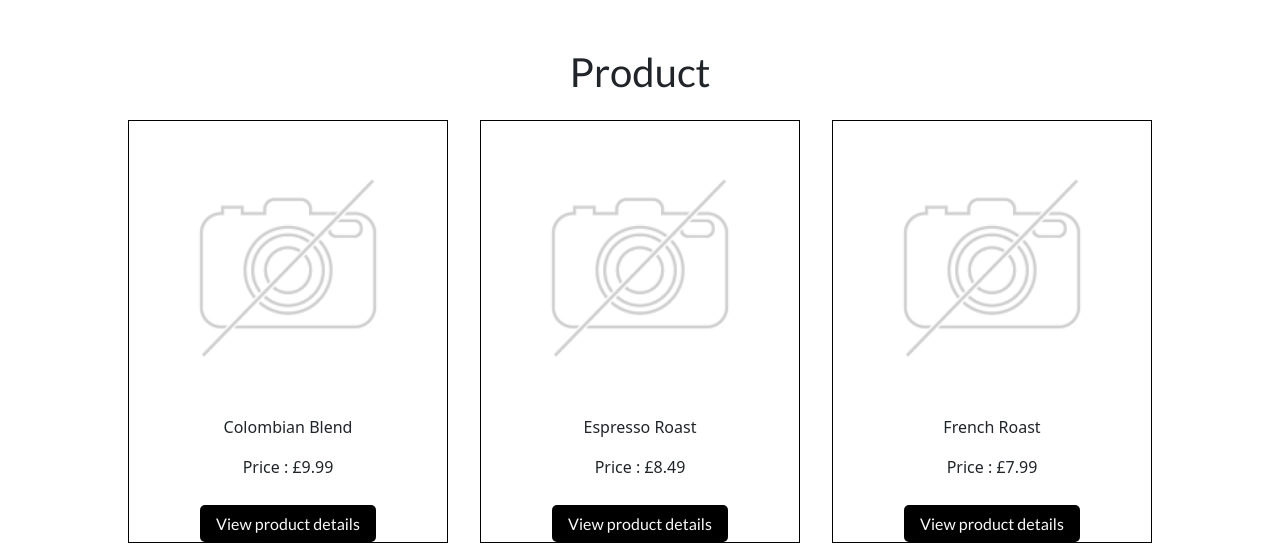
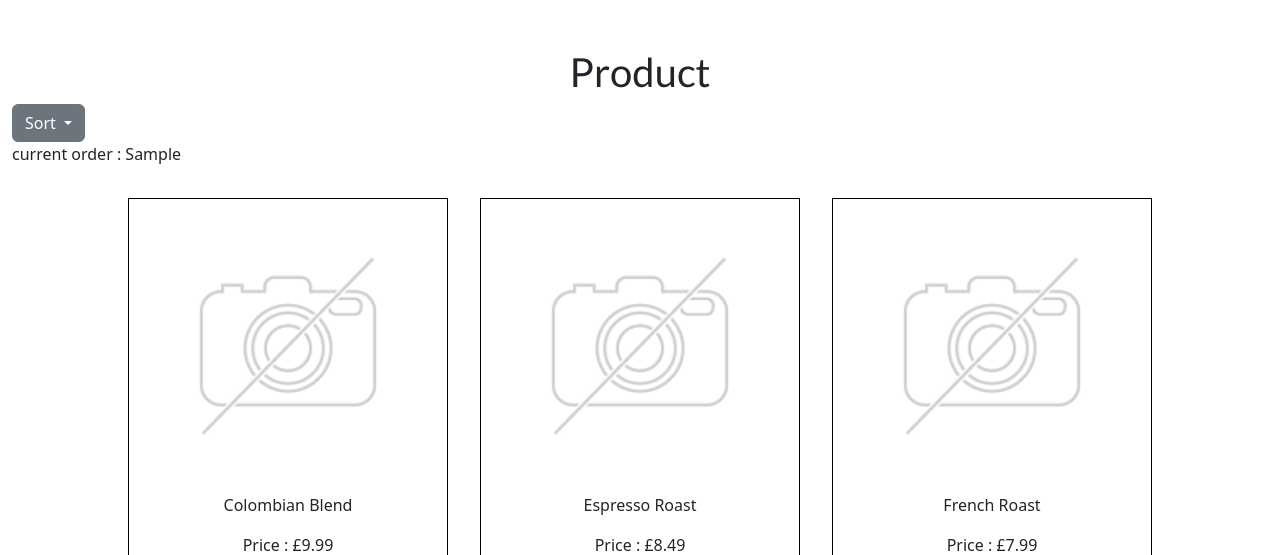
Before and after one commit to Ian-Blanshard/MP4-Coffee-Shop, a Django app: template coffeeshop/products/templates/products/products.html in a window 1280 px wide. Shown: the part 93-648 px from the top of the page. Run offline with Django 5.2, Linux system fonts and the light colour scheme; data comes from the database, SQL or seed files in the repository; the template is opened without the code that fills it: values that come from a table or form of the project are taken from there, most other values are stand-ins (such as "Sample title", 1, 10 or a date in 2020); parts of the project's set-up code (start-up, migrations or seed data) failed here and were passed over; some libraries are stand-ins or nearby versions.

Commit message:
feat: added sort dropdown in products.html

```diff
--- a/coffeeshop/products/templates/products/products.html
+++ b/coffeeshop/products/templates/products/products.html
@@ -10,6 +10,19 @@
       <h1>Product</h1>
     </div>
   </div>
+
+
+<div class="dropdown">
+  <a class="btn btn-secondary dropdown-toggle" href="#" role="button" id="dropdownMenuLink" data-bs-toggle="dropdown" aria-expanded="false">
+    Sort
+  </a>
+  <p>current order : {{ current_sorting}}</p>
+  <ul class="dropdown-menu" aria-labelledby="dropdownMenuLink">
+    <li><a href="?sort=price&direction=asc{% if selected_category %}&category={{ selected_category }}{% endif %}{% if search_term %}&q={{ search_term }}{% endif %}" class="dropdown-item">Price (Low to High)</a></li>
+    <li><a href="?sort=price&direction=desc{% if selected_category %}&category={{ selected_category }}{% endif %}{% if search_term %}&q={{ search_term }}{% endif %}" class="dropdown-item">Price (High to Low)</a></li>
+    <li><a href="?sort=rating&direction=desc{% if selected_category %}&category={{ selected_category }}{% endif %}{% if search_term %}&q={{ search_term }}{% endif %}" class="dropdown-item">Rating</a></li>
+  </ul>
+</div>
   <!-- products page products container -->
   <div class="row justify-content-center">
     <!-- loop through each product and create container -->
```
Also changed, not shown: coffeeshop/products/views.py (+27 -2 lines).
